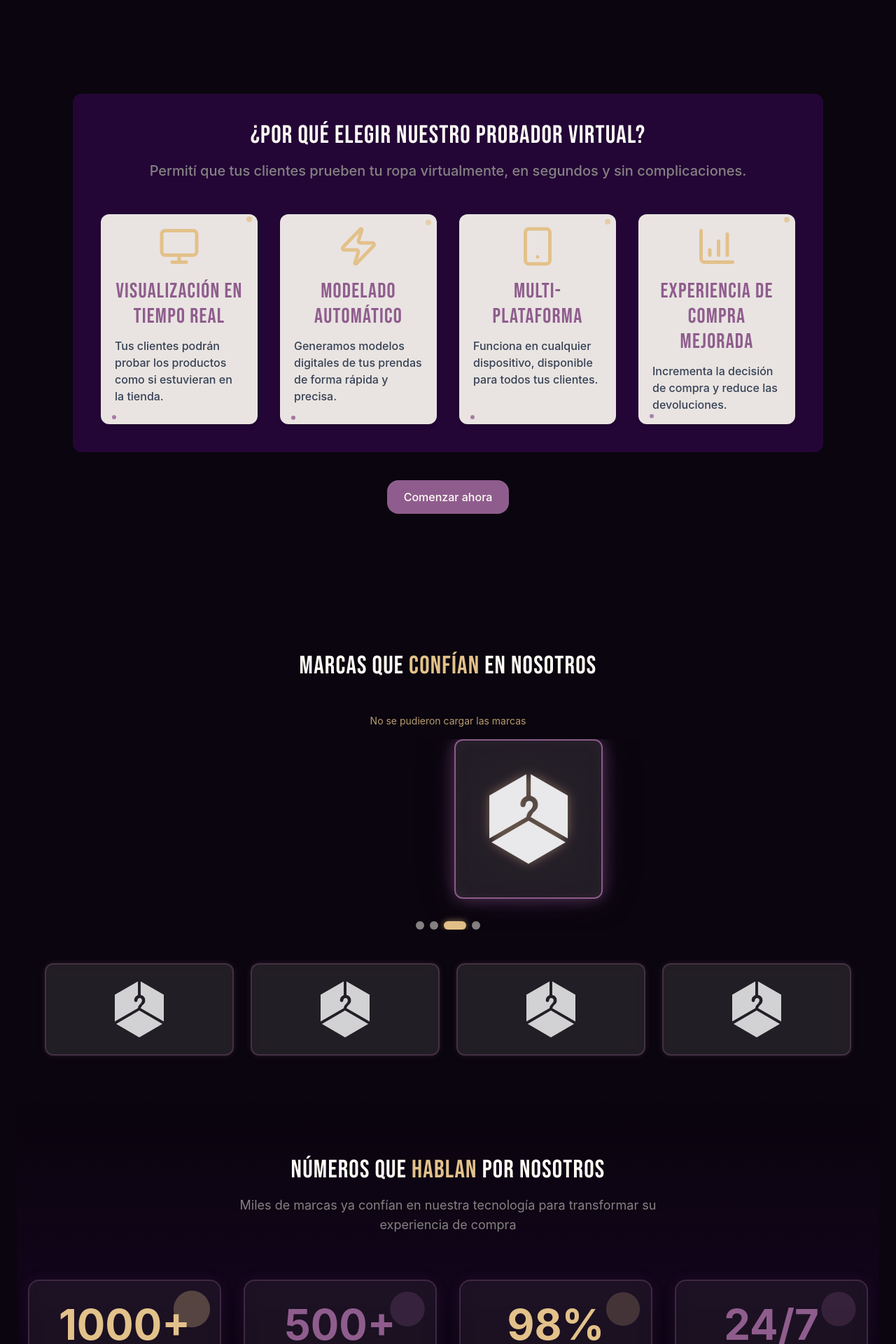
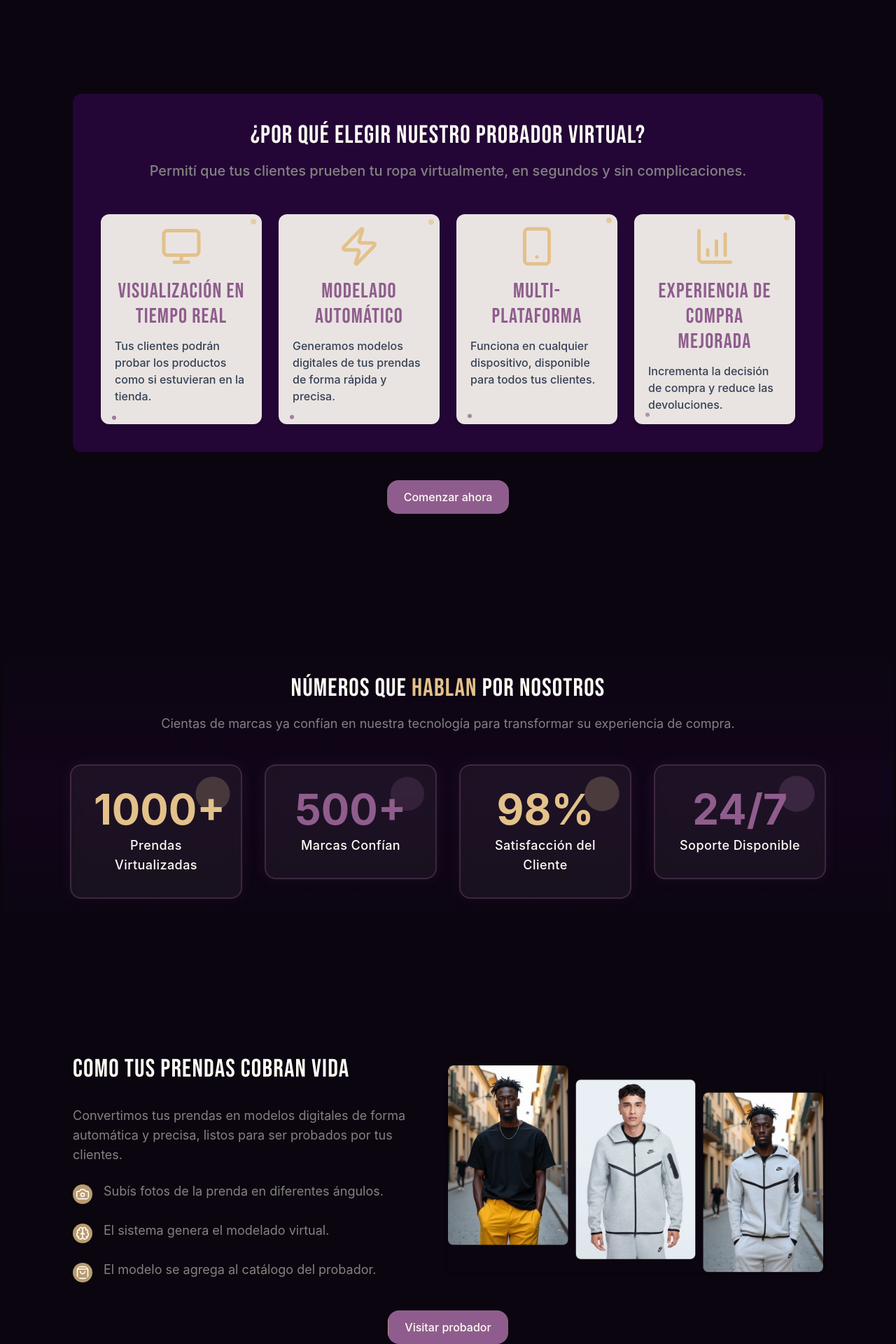
Before and after one commit to Outfit-Lab-TPI/frontend, a React (Vite) app: page / in a window 1280 px wide. Shown: the part 640-2560 px from the top of the page at 70% size. Built offline with nearby package versions, Linux system fonts and the light colour scheme; no server answers.

Commit message:
Updated Landing from main

```diff
--- a/src/components/landing/Benefits.jsx
+++ b/src/components/landing/Benefits.jsx
@@ -1,4 +1,5 @@
 import { Monitor, Zap, Smartphone, ChartColumnIncreasing } from "lucide-react";
+// eslint-disable-next-line no-unused-vars
 import { motion, useMotionValue, useTransform } from "framer-motion";
 import { useRef } from "react";
 import { useInView } from "framer-motion";
@@ -32,7 +33,7 @@ function BenefitCard({ benefit, index, isInView }) {
         duration: 0.5,
         delay: index * 0.1,
         type: "spring",
-        stiffness: 100
+        stiffness: 100,
       }}
       style={{
         rotateX,
@@ -47,11 +48,12 @@ function BenefitCard({ benefit, index, isInView }) {
       <motion.div
         className="absolute inset-0 opacity-0 hover:opacity-100 transition-opacity duration-300 pointer-events-none"
         style={{
-          background: 'linear-gradient(135deg, transparent 40%, rgba(227, 193, 138, 0.3) 50%, transparent 60%)',
-          backgroundSize: '200% 200%',
+          background:
+            "linear-gradient(135deg, transparent 40%, rgba(227, 193, 138, 0.3) 50%, transparent 60%)",
+          backgroundSize: "200% 200%",
         }}
         animate={{
-          backgroundPosition: ['0% 0%', '100% 100%'],
+          backgroundPosition: ["0% 0%", "100% 100%"],
         }}
         transition={{
           duration: 3,
@@ -148,8 +150,8 @@ export default function BenefitsSection() {
   ];
 
   return (
-    <section id="beneficios" className="my-32" ref={ref}>
-      <div className="mx-3 sm:mx-10 md:mx-20 mb-10 py-10 px-5 md:px-10 bg-[var(--primary)] rounded-xl">
+    <section id="beneficios" className="my-32 max-w-[1500px] mx-auto" ref={ref}>
+      <div className="mx-1 sm:mx-10 md:mx-20 mb-10 py-10 px-6 sm:px-8 md:px-10 bg-[var(--primary)] rounded-xl">
         <motion.div
           className="mx-auto text-center mb-12"
           initial={{ opacity: 0, y: 30 }}
@@ -165,7 +167,7 @@ export default function BenefitsSection() {
           </p>
         </motion.div>
 
-        <div className="grid grid-cols-1 sm:grid-cols-2 lg:grid-cols-4 gap-6 md:gap-8 mx-auto perspective-1000">
+        <div className="grid grid-cols-1 sm:grid-cols-2 lg:grid-cols-4 gap-6 mx-auto perspective-1000">
           {benefits.map((benefit, index) => (
             <BenefitCard
               key={index}
--- a/src/components/landing/ContactUs.jsx
+++ b/src/components/landing/ContactUs.jsx
@@ -22,7 +22,7 @@ export default function ContactSection() {
                 MANTENETE CONECTADO
               </h2>
               <p className="text-lg text-[var(--gray)] leading-relaxed">
-                Sé el primero en conocer nuestras novedades y actualizaciones
+                Sé el primero en conocer nuestras novedades y actualizaciones.
               </p>
             </div>
 
--- a/src/components/landing/Demo.jsx
+++ b/src/components/landing/Demo.jsx
@@ -1,4 +1,5 @@
 import { Brain, Camera, ShoppingBag } from "lucide-react";
+// eslint-disable-next-line no-unused-vars
 import { motion } from "framer-motion";
 import { useRef } from "react";
 import { useInView } from "framer-motion";
@@ -11,20 +12,24 @@ export default function DemoSection() {
   const steps = [
     {
       icon: Camera,
-      text: "Subís fotos de la prenda en diferentes ángulos."
+      text: "Subís fotos de la prenda en diferentes ángulos.",
     },
     {
       icon: Brain,
-      text: "El sistema genera el modelado virtual."
+      text: "El sistema genera el modelado virtual.",
     },
     {
       icon: ShoppingBag,
-      text: "El modelo se agrega al catálogo del probador."
-    }
+      text: "El modelo se agrega al catálogo del probador.",
+    },
   ];
 
   return (
-    <section className="mx-auto my-20 rounded-lg" id="comoFunciona" ref={ref}>
+    <section
+      className="max-w-[1500px] mx-auto my-32 rounded-lg"
+      id="comoFunciona"
+      ref={ref}
+    >
       <div className="flex flex-col px-8 md:px-20 lg:flex-row items-center gap-10 mx-auto mb-10">
         <motion.div
           className="lg:w-1/2 leading-loose text-[var(--gray)]"
@@ -32,8 +37,8 @@ export default function DemoSection() {
           animate={isInView ? { opacity: 1, x: 0 } : { opacity: 0, x: -50 }}
           transition={{ duration: 0.6 }}
         >
-          <h2 className="!text-3xl md:!text-4xl font-bold text-[var(--white)] text-left mb-8">
-            Cómo tus prendas cobran vida en el probador virtual
+          <h2 className="!text-3xl md:!text-4xl font-bold text-[var(--white)] text-center lg:text-left mb-8">
+            Como tus prendas cobran vida
           </h2>
 
           <p className="text-base md:text-lg mb-6">
@@ -49,10 +54,12 @@ export default function DemoSection() {
                   key={index}
                   className="flex items-start gap-4"
                   initial={{ opacity: 0, x: -30 }}
-                  animate={isInView ? { opacity: 1, x: 0 } : { opacity: 0, x: -30 }}
+                  animate={
+                    isInView ? { opacity: 1, x: 0 } : { opacity: 0, x: -30 }
+                  }
                   transition={{
                     duration: 0.5,
-                    delay: 0.3 + index * 0.2
+                    delay: 0.3 + index * 0.2,
                   }}
                 >
                   <motion.div
--- a/src/components/landing/Navbar.jsx
+++ b/src/components/landing/Navbar.jsx
@@ -5,7 +5,7 @@ import { useNavigate } from "react-router-dom";
 const pages = [
   { name: "Inicio", id: "inicio" },
   { name: "Beneficios", id: "beneficios" },
-  { name: "Marcas", id: "marcas" },
+  { name: "Números", id: "numeros" },
   { name: "Cómo funciona", id: "comoFunciona" },
   { name: "Contacto", id: "contacto" },
 ];
@@ -111,7 +111,7 @@ export default function LandingNavbar() {
               {name}
             </button>
           ))}
-          <div className="flex flex-col gap-4 pt-6">
+          <div className="w-10/12 h-[1px] bg-gradient-to-r from-transparent via-[var(--white)]/50 to-transparent my-4" />
           <button
             onClick={() => navigate("/login")}
             className="tracking-widest hover-pointer text-[var(--white)] hover:bg-[#926490]/10 px-6 py-2 rounded-full font-semibold transition-all duration-300"
@@ -120,7 +120,6 @@ export default function LandingNavbar() {
           </button>
         </div>
       </div>
-      </div>
     </nav>
   );
 }
--- a/src/components/landing/Stats.jsx
+++ b/src/components/landing/Stats.jsx
@@ -1,43 +1,47 @@
-import { useEffect, useRef, useState } from "react"
-import { motion, useInView } from "framer-motion"
+import { useEffect, useRef, useState } from "react";
+// eslint-disable-next-line no-unused-vars
+import { motion, useInView } from "framer-motion";
 
 export default function StatsSection() {
-  const ref = useRef(null)
-  const isInView = useInView(ref, { once: true, margin: "-100px" })
+  const ref = useRef(null);
+  const isInView = useInView(ref, { once: true, margin: "-100px" });
 
   const stats = [
     {
       number: 1000,
       suffix: "+",
       label: "Prendas Virtualizadas",
-      color: "var(--tertiary)"
+      color: "var(--tertiary)",
     },
     {
       number: 500,
       suffix: "+",
       label: "Marcas Confían",
-      color: "var(--secondary)"
+      color: "var(--secondary)",
     },
     {
       number: 98,
       suffix: "%",
       label: "Satisfacción del Cliente",
-      color: "var(--tertiary)"
+      color: "var(--tertiary)",
     },
     {
       number: 24,
       suffix: "/7",
       label: "Soporte Disponible",
-      color: "var(--secondary)"
+      color: "var(--secondary)",
     },
-  ]
+  ];
 
   return (
-    <section ref={ref} className="py-20 px-4 relative overflow-hidden">
-      {/* Background effects */}
+    <section
+      ref={ref}
+      className="py-24 px-6 sm:px-10 md:px-24 relative overflow-hidden mx-[-20px]"
+      id="numeros"
+    >
       <div className="absolute inset-0 bg-gradient-to-b from-transparent via-[var(--primary)]/30 to-transparent pointer-events-none" />
 
-      <div className="max-w-7xl mx-auto relative z-10">
+      <div className="max-w-[1330px] mx-auto relative z-10">
         <motion.div
           initial={{ opacity: 0, y: 30 }}
           animate={isInView ? { opacity: 1, y: 0 } : { opacity: 0, y: 30 }}
@@ -45,14 +49,16 @@ export default function StatsSection() {
           className="text-center mb-16"
         >
           <h2 className="!text-3xl md:!text-4xl font-bold text-[var(--white)] mb-4">
-            Números que <span className="text-[var(--tertiary)]">hablan</span> por nosotros
+            Números que <span className="text-[var(--tertiary)]">hablan</span>{" "}
+            por nosotros
           </h2>
-          <p className="text-[var(--gray)] text-lg max-w-2xl mx-auto">
-            Miles de marcas ya confían en nuestra tecnología para transformar su experiencia de compra
+          <p className="text-[var(--gray)] px-2 text-base text-left sm:text-center md:text-lg mx-auto">
+            Cientas de marcas ya confían en nuestra tecnología para transformar
+            su experiencia de compra.
           </p>
         </motion.div>
 
-        <div className="grid grid-cols-1 sm:grid-cols-2 lg:grid-cols-4 gap-8">
+        <div className="grid grid-cols-1 sm:grid-cols-2 lg:grid-cols-4 gap-8 max-w-[400px] sm:max-w-none mx-auto mt-[-20px]">
           {stats.map((stat, index) => (
             <StatCard
               key={index}
@@ -64,66 +70,68 @@ export default function StatsSection() {
         </div>
       </div>
     </section>
-  )
+  );
 }
 
 function StatCard({ stat, index, isInView }) {
-  const [count, setCount] = useState(0)
+  const [count, setCount] = useState(0);
 
   useEffect(() => {
-    if (!isInView) return
+    if (!isInView) return;
 
-    const duration = 2000
-    const steps = 60
-    const increment = stat.number / steps
-    let current = 0
+    const duration = 2000;
+    const steps = 60;
+    const increment = stat.number / steps;
+    let current = 0;
 
     const timer = setInterval(() => {
-      current += increment
+      current += increment;
       if (current >= stat.number) {
-        setCount(stat.number)
-        clearInterval(timer)
+        setCount(stat.number);
+        clearInterval(timer);
       } else {
-        setCount(Math.floor(current))
+        setCount(Math.floor(current));
       }
-    }, duration / steps)
+    }, duration / steps);
 
-    return () => clearInterval(timer)
-  }, [isInView, stat.number])
+    return () => clearInterval(timer);
+  }, [isInView, stat.number]);
 
   return (
     <motion.div
       initial={{ opacity: 0, scale: 0.8, y: 50 }}
-      animate={isInView ? { opacity: 1, scale: 1, y: 0 } : { opacity: 0, scale: 0.8, y: 50 }}
+      animate={
+        isInView
+          ? { opacity: 1, scale: 1, y: 0 }
+          : { opacity: 0, scale: 0.8, y: 50 }
+      }
       transition={{
         duration: 0.6,
         delay: index * 0.1,
         type: "spring",
-        stiffness: 100
+        stiffness: 100,
       }}
       className="relative group"
     >
-      {/* Card */}
       <div
         className="relative bg-[var(--white)]/5 backdrop-blur-sm border-2 rounded-2xl p-8 transition-all duration-500 hover:scale-105"
         style={{
-          borderColor: 'rgba(143, 93, 141, 0.3)',
-          boxShadow: '0 0 20px rgba(143, 93, 141, 0.1)',
+          borderColor: "rgba(143, 93, 141, 0.3)",
+          boxShadow: "0 0 20px rgba(143, 93, 141, 0.1)",
         }}
         onMouseEnter={(e) => {
-          e.currentTarget.style.borderColor = stat.color
+          e.currentTarget.style.borderColor = stat.color;
           e.currentTarget.style.boxShadow = `
             0 0 30px ${stat.color}40,
             0 0 60px ${stat.color}20,
             inset 0 0 20px ${stat.color}10
-          `
+          `;
         }}
         onMouseLeave={(e) => {
-          e.currentTarget.style.borderColor = 'rgba(143, 93, 141, 0.3)'
-          e.currentTarget.style.boxShadow = '0 0 20px rgba(143, 93, 141, 0.1)'
+          e.currentTarget.style.borderColor = "rgba(143, 93, 141, 0.3)";
+          e.currentTarget.style.boxShadow = "0 0 20px rgba(143, 93, 141, 0.1)";
         }}
       >
-        {/* Glow effect */}
         <div
           className="absolute inset-0 rounded-2xl opacity-0 group-hover:opacity-30 blur-xl transition-opacity duration-500 pointer-events-none"
           style={{
@@ -131,30 +139,30 @@ function StatCard({ stat, index, isInView }) {
             zIndex: -1,
           }}
         />
-
-        {/* Number */}
         <div className="text-center">
           <div
             className="text-5xl md:text-6xl font-bold mb-2 transition-colors duration-300"
             style={{ color: stat.color }}
           >
-            {count}{stat.suffix}
+            {count}
+            {stat.suffix}
           </div>
 
-          {/* Label */}
           <div className="text-[var(--white)] text-base md:text-lg font-medium tracking-wide">
             {stat.label}
           </div>
         </div>
-
-        {/* Animated circle decoration */}
         <motion.div
           className="absolute top-4 right-4 w-12 h-12 rounded-full opacity-20"
           style={{ backgroundColor: stat.color }}
-          animate={isInView ? {
-            scale: [1, 1.2, 1],
-            opacity: [0.2, 0.4, 0.2],
-          } : {}}
+          animate={
+            isInView
+              ? {
+                  scale: [1, 1.2, 1],
+                  opacity: [0.2, 0.4, 0.2],
+                }
+              : {}
+          }
           transition={{
             duration: 2,
             repeat: Infinity,
@@ -163,5 +171,5 @@ function StatCard({ stat, index, isInView }) {
         />
       </div>
     </motion.div>
-  )
+  );
 }
--- a/src/components/layout/Footer.jsx
+++ b/src/components/layout/Footer.jsx
@@ -1,9 +1,21 @@
-export default function FooterSection() {
+import { Instagram } from "lucide-react";
+
+export default function Footer() {
   return (
-    <footer className="mt-16 mb-3 text-center space-y-4">
-      <p className="text-[#fffcf5]/40 text-sm">
-        © 2025 Outfit Lab - Probador Virtual. Todos los derechos reservados.
-      </p>
+    <footer className="mt-16 p-8 bg-[#0a050e]/90 text-center text-sm text-[#fffcf5]/40 space-y-4  border-t border-[#926490]/20">
+      <div className="flex flex-col-reverse sm:flex-row justify-between items-center gap-6 max-w-[1500px] mx-auto">
+        <p>
+          © 2025 Outfit Lab | Probador Virtual. Todos los derechos reservados.
+        </p>
+        <a
+          href="https://www.instagram.com/outfit__lab__/"
+          target="_blank"
+          rel="noopener noreferrer"
+          className="flex items-center gap-2 text-[#fffcf5] hover:text-[#e3c18a] cursor-pointer"
+        >
+          <Instagram className="size-6" /> Instagram
+        </a>
+      </div>
     </footer>
   );
 }
--- a/src/pages/Landing.jsx
+++ b/src/pages/Landing.jsx
@@ -1,6 +1,5 @@
 import HeroSection from "../components/landing/Hero";
 import BenefitsSection from "../components/landing/Benefits";
-import BrandsCarousel from "../components/landing/brands-carousel";
 import StatsSection from "../components/landing/Stats";
 import DemoSection from "../components/landing/Demo";
 import ContactSection from "../components/landing/ContactUs";
@@ -10,7 +9,6 @@ export default function Landing() {
     <div className="p-6 pt-24 max-w-[1800px] mx-auto">
       <HeroSection />
       <BenefitsSection />
-      <BrandsCarousel />
       <StatsSection />
       <DemoSection />
       <ContactSection />
```
Lines whose indentation alone changed are shown as unchanged.
